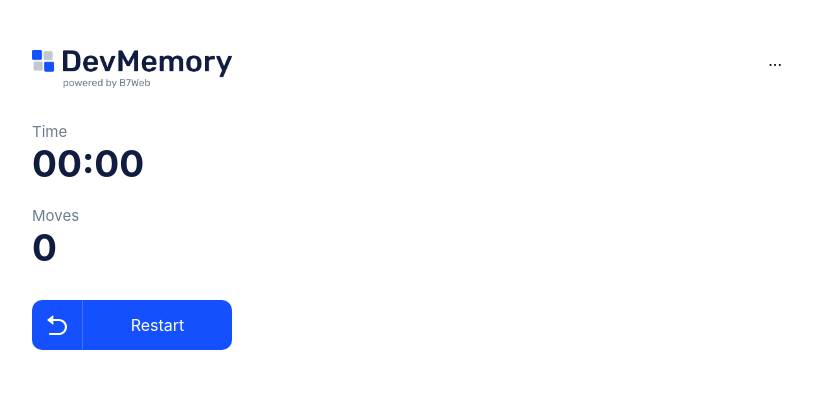
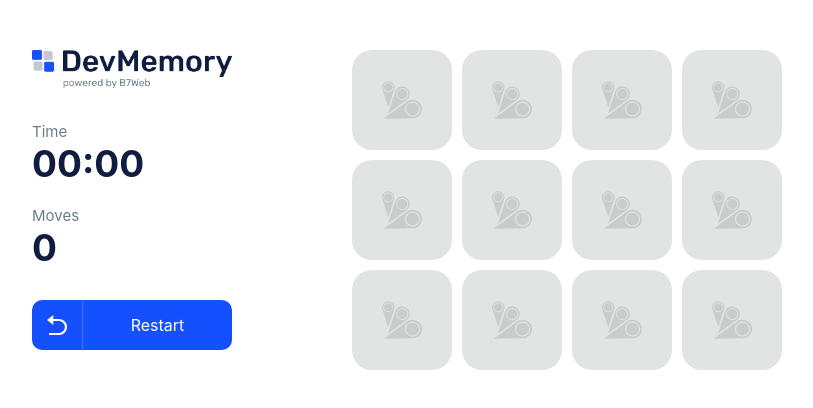
Before and after one commit to LucasAlvaresA/devmemory, a React (Create React App) app: page / in a window 1280 px wide. Shown: the top 408 px of the page, without its empty margins (233-1046 px from the left). Built offline with nearby package versions, Linux system fonts and the light colour scheme.

Commit message:
✨ create gridItem component

```diff
--- a/src/App.styles.ts
+++ b/src/App.styles.ts
@@ -48,3 +48,10 @@
         margin: 0 20px;
     }
 `;
+
+export const Grid = styled.div`
+    width: 430px;
+    display: grid;
+    grid-template-columns: repeat(4, 1fr);
+    gap: 10px;
+`;
--- a/src/App.tsx
+++ b/src/App.tsx
@@ -1,12 +1,58 @@
+import React from "react";
 import * as Styled from "./App.styles";
 import logoImage from "./assets/devmemory_logo.png";
 import RestartIcon from "./svgs/restart.svg";
 import { Button } from "./components/Button";
 import { InfoItem } from "./components/InfoItem";
+import { GridItem } from "./components/GridItem";
+import { GridItemType } from "./types/GridItemType";
+import { items } from "./data/items";
 
 const App = () => {
+  const [playing, setPlaying] = React.useState<boolean>(false);
+  const [timeElapsed, setTimeElapsed] = React.useState<number>(0);
+  const [moveCount, setMoveCount] = React.useState<number>(0);
+  const [shownCount, setShownCount] = React.useState<number>(0);
+  const [gridItems, setGridItems] = React.useState<GridItemType[]>([]);
 
-  const resetAndCreateGrid = () => {}
+  React.useEffect(() => resetAndCreateGrid(), []);
+
+  const resetAndCreateGrid = () => {
+    // reset game
+    setTimeElapsed(0);
+    setMoveCount(0);
+    setShownCount(0);
+
+    // create empty grid
+    let tempGrid: GridItemType[] = [];
+    for(let i = 0; i < (items.length * 2); i++) {
+      tempGrid.push({
+        item: null,
+        shown: false,
+        permanentShown: false
+      })
+    }
+
+    // fill grid
+    for(let w = 0; w < 2; w++) {
+      for(let i = 0; i < (items.length); i++) {
+        let pos = -1;
+        while( pos < 0 || tempGrid[pos].item !== null) {
+          pos = Math.floor(Math.random() * (items.length * 2));
+        }
+        tempGrid[pos].item = i;
+      }
+    }
+
+    setGridItems(tempGrid)
+
+    // start game
+    setPlaying(true);
+  }
+
+  const handleItemClick = (index: number) => {
+
+  }
 
   return (
     <Styled.Container>
@@ -27,7 +73,15 @@
         />
       </Styled.Info>
       <Styled.GridArea>
-        ...
+        <Styled.Grid>
+          {gridItems.map((item, index) => (
+            <GridItem
+              key={index}
+              item={item}
+              onClick={() => handleItemClick(index)}
+            />
+          ))}
+        </Styled.Grid>
       </Styled.GridArea>
     </Styled.Container>
   )
--- /dev/null
+++ b/src/components/GridItem/index.tsx
@@ -0,0 +1,26 @@
+import React from "react";
+import * as Styled from "./styles";
+import { GridItemType } from "../../types/GridItemType";
+import b7Svg from "../../svgs/b7.svg";
+import { items } from "../../data/items";
+
+type Props = {
+    item: GridItemType;
+    onClick: () => void;
+}
+
+export const GridItem = ({item, onClick}: Props) => {
+    return (
+        <Styled.Container
+            onClick={onClick}
+            showBackground={item.permanentShown || item.shown}
+        >
+            {!item.permanentShown && !item.shown &&
+                <Styled.Icon src={b7Svg} alt="" opacity={.1} />
+            }
+            {(item.permanentShown || item.shown) && item.item !== null &&
+                <Styled.Icon src={items[item.item].icon} alt="" />
+            }
+        </Styled.Container>
+    )
+}
--- /dev/null
+++ b/src/components/GridItem/styles.ts
@@ -0,0 +1,25 @@
+import styled from "styled-components";
+
+type ContainerProps = {
+    showBackground: boolean
+}
+
+type IconProps = {
+    opacity?: number;
+}
+
+export const Container = styled.div<ContainerProps>`
+    background-color: ${props => props.showBackground ? "#1550FF" : "#E2E3E3"};
+    height: 100px;
+    border-radius: 20px;
+    display: flex;
+    justify-content: center;
+    align-items: center;
+    cursor: pointer;
+`;
+
+export const Icon = styled.img<IconProps>`
+    width: 40px;
+    height: 40px;
+    opacity: ${props => props.opacity ?? 1 };
+`;
--- /dev/null
+++ b/src/types/GridItemType.ts
@@ -0,0 +1,5 @@
+export type GridItemType = {
+    item: number | null;
+    shown: boolean;
+    permanentShown: boolean;
+}
```
